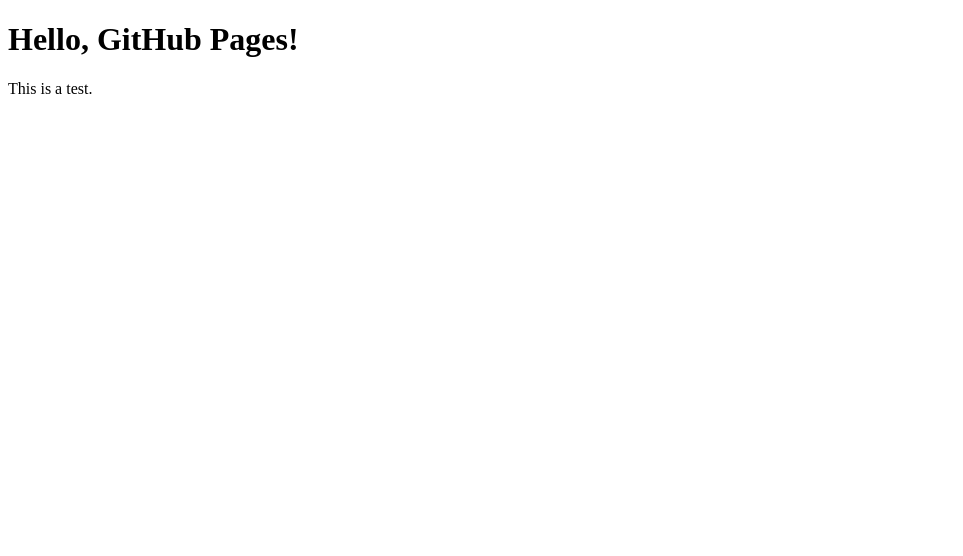
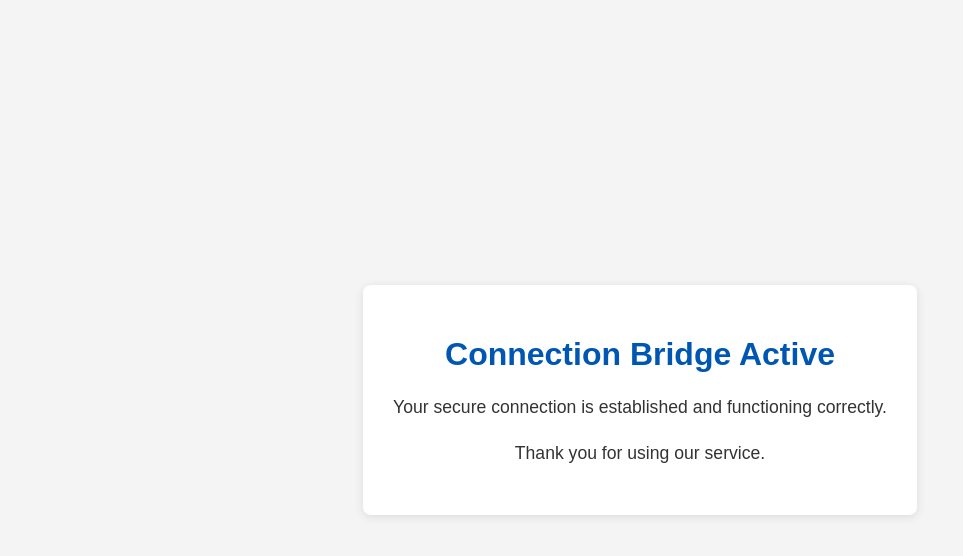
Before and after one commit to Master-Scriptor/my-bridge-repo, a website: page index.html in a window 1280 px wide. Shown: the whole page, without its empty margins (0-963 px from the left). Drawn offline with Linux system fonts and the light colour scheme.

Commit message:
Update index.html

```diff
--- a/index.html
+++ b/index.html
@@ -1,10 +1,42 @@
 <!DOCTYPE html>
-<html>
+<html lang="en">
 <head>
-    <title>Test Page</title>
+    <meta charset="UTF-8">
+    <meta name="viewport" content="width=device-width, initial-scale=1.0">
+    <title>Network Bridge</title>
+    <style>
+        body {
+            font-family: 'Arial', sans-serif;
+            display: flex;
+            justify-content: center;
+            align-items: center;
+            min-height: 100vh;
+            background-color: #f4f4f4;
+            color: #333;
+            text-align: center;
+            margin: 0;
+        }
+        .container {
+            background-color: #fff;
+            padding: 30px;
+            border-radius: 8px;
+            box-shadow: 0 2px 10px rgba(0,0,0,0.1);
+        }
+        h1 {
+            color: #0056b3;
+            margin-bottom: 20px;
+        }
+        p {
+            font-size: 1.1em;
+            line-height: 1.6;
+        }
+    </style>
 </head>
 <body>
-    <h1>Hello, GitHub Pages!</h1>
-    <p>This is a test.</p>
+    <div class="container">
+        <h1>Connection Bridge Active</h1>
+        <p>Your secure connection is established and functioning correctly.</p>
+        <p>Thank you for using our service.</p>
+    </div>
 </body>
 </html>
```
